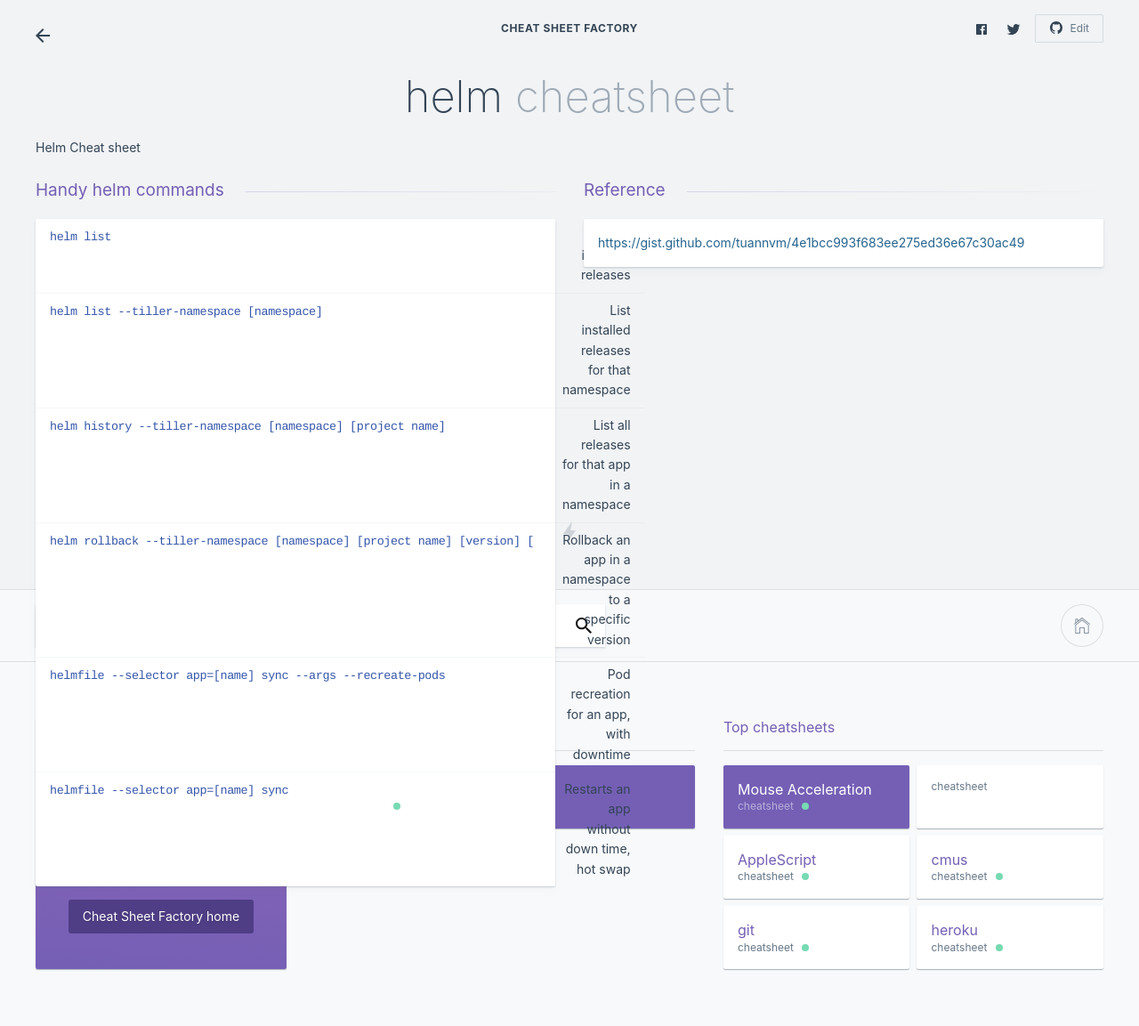
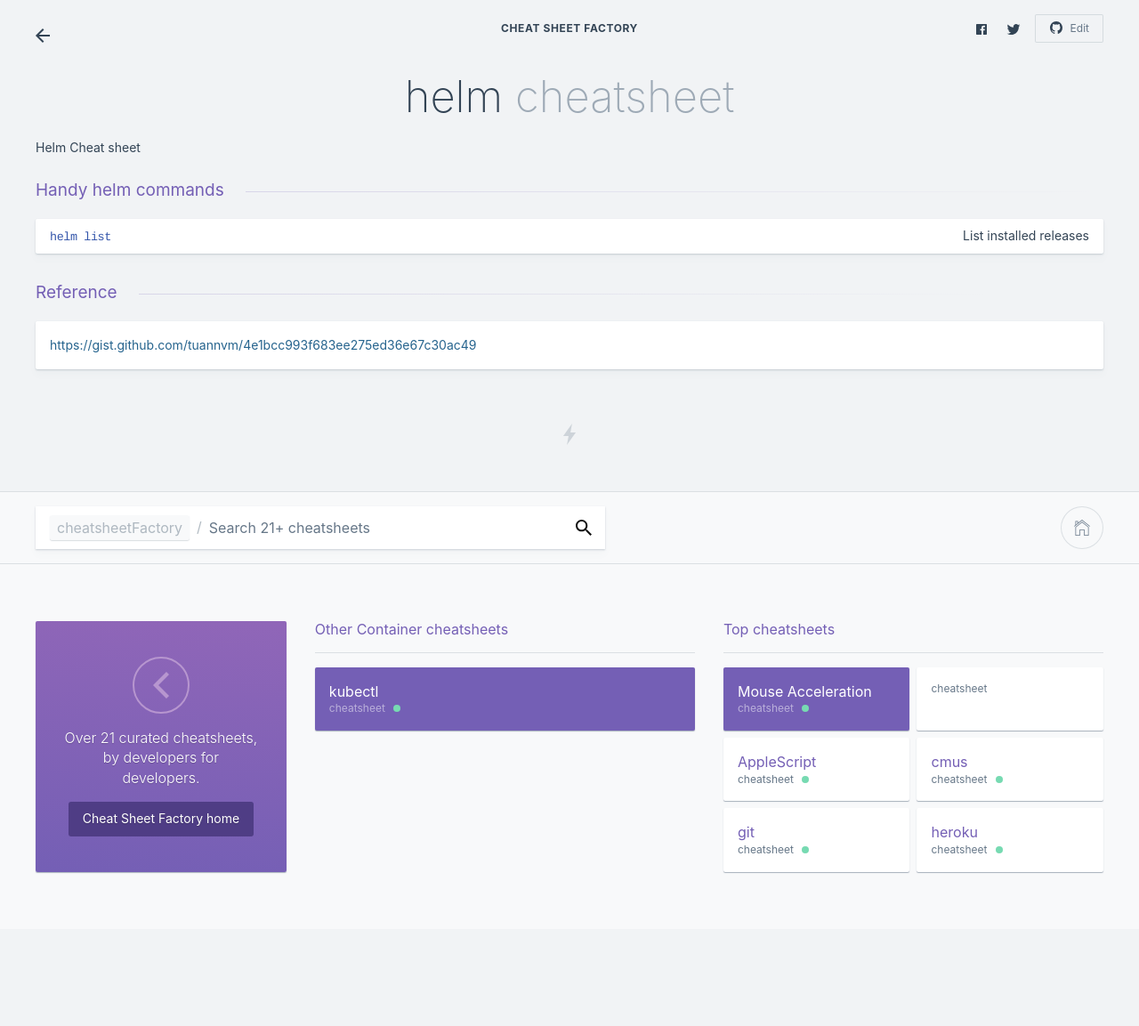
Before and after one commit to kasramp/cheat-sheet-factory, a Jekyll site: the page built from container/helm.md, in a window 1280 px wide. Shown: the whole page at 89% size. Built offline with Jekyll 4.4.1, drawn with Linux system fonts in a browser that asks for light colours; after the commit the page ends 1044 px from its top, so only the background shows below that.

Commit message:
Fix formatting

```diff
--- a/container/helm.md
+++ b/container/helm.md
@@ -12,16 +12,12 @@ intro: |
 
 Shortcuts
 ---------
-{: .-two-column}
+{: .-one-column}
 
 ### Handy helm commands
 
 | `helm list` | List installed releases |
-| `helm list --tiller-namespace [namespace]` | List installed releases for that namespace |
-| `helm history --tiller-namespace [namespace] [project name]` | List all releases for that app in a namespace |
-| `helm rollback --tiller-namespace [namespace] [project name] [version] [` | Rollback an app in a namespace to a specific version|
-| `helmfile --selector app=[name] sync --args --recreate-pods` | Pod recreation for an app, with downtime |
-| `helmfile --selector app=[name] sync` | Restarts an app without down time, hot swap |
+
 
 ### Reference
 
```
